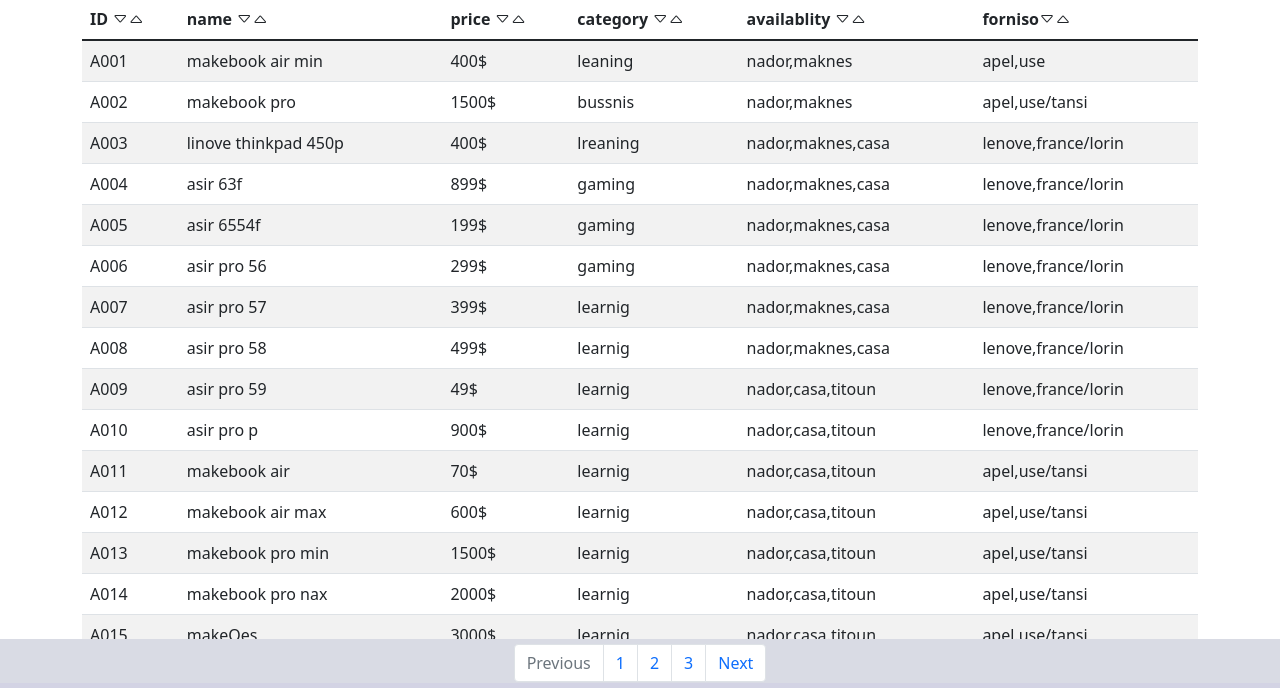
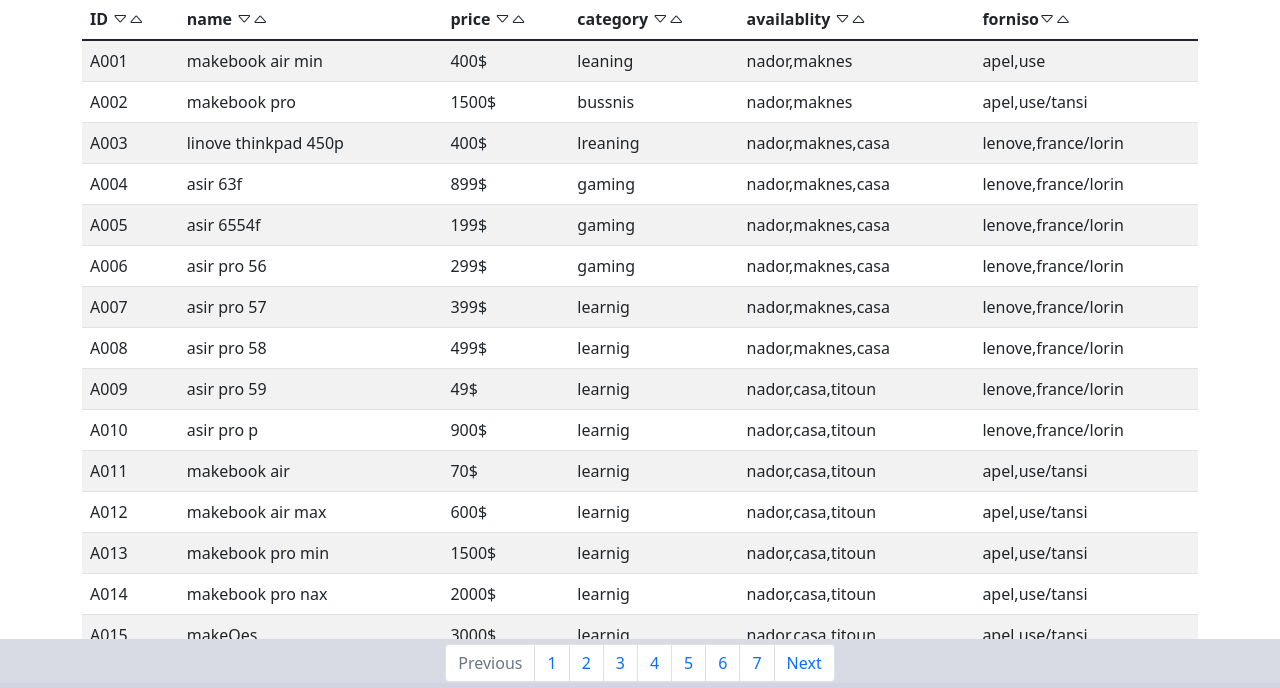
Before and after one commit to mr-dev-dragon/sorting-tabel-using-bootstrap-and-jqoury, a plain HTML site: page index.html in a window 1280 px wide. Shown: the part 57-745 px from the top of the page. Drawn offline with nearby package versions, Linux system fonts and the light colour scheme.

Commit message:
Update index.html

```diff
--- a/index.html
+++ b/index.html
@@ -1,6 +1,4 @@
-
-
- <!DOCTYPE html>
+<!DOCTYPE html>
 <head>
   <title>solilab</title>
   <meta name="viewport" content="width=device-width, initial-scale=1.0" />
@@ -10,7 +8,6 @@
   <link href="https://cdn.jsdelivr.net/npm/bootstrap@5.1.3/dist/css/bootstrap.min.css" rel="stylesheet" integrity="sha38#-1BmE#kWBq78iYhFldvKuhfTAU6auU8tT9#WrHftjDbrCEXSU1oBoqyl2QvZ6jIW3" crossorigin="anonymous">
   <link rel="shortcut icon" href="/img/bar.svg" type="image/x-icon">
 </head>
-
 <body>
   <header >
     <nav class="navbar navbar-light nav0 ">
@@ -24,16 +21,7 @@
       </div>
     </nav>
   </header>
-
-
-
-
-
-
-
-
   <main class="container">
-
   <table class=" container table table-striped">
     <thead>
       <tr>
@@ -55,39 +43,24 @@
         <a  id =" pre" class="page-link" href="#" tabindex="-1" aria-disabled="true">Previous</a>
       </li>
       <li id ="a-1" class="page-item"><a class="page-link" href="#">1</a></li>
-      <li id ="a-2" class="page-item"><a class="page-link" href="#c-15">2</a></li>
-      <li id ="a-3" class="page-item"><a class="page-link" href="#c-30">3</a></li>
+      <li id ="a-2" class="page-item"><a class="page-link" href="#c-18">2</a></li>
+      <li id ="a-3" class="page-item"><a class="page-link" href="#c-38">3</a></li>
+      <li id ="a-2" class="page-item"><a class="page-link" href="#c-58">4</a></li>
+      <li id ="a-3" class="page-item"><a class="page-link" href="#c-78">5</a></li>
+      <li id ="a-2" class="page-item"><a class="page-link" href="#c-98">6</a></li>
+      <li id ="a-3" class="page-item"><a class="page-link" href="#c-118">7</a></li>
       <li class="page-item">
         <a id =" next" class="page-link" href="#">Next</a>
       </li>
     </ul>
   </nav>
-
-
-
-
-
-
 <footer class=" footer">
-
   <p> <i class="bi bi-bar-chart-steps"></i> solilab &copy; 2022 by Ahmed Aoulad Amar, Inc. &middot;
      <a href="https://github.com/Ahmed-Aoulad-Amar">
        <i class="bi-github" role="img" aria-label="GitHub"></i>
        github
     </a>
 </footer>
-
-
-
-
-
-
-
-
-
-
-
-
   <script src="$.js"></script>
   <script src="https://cdn.jsdelivr.net/npm/bootstrap@5.1.3/dist/js/bootstrap.bundle.min.js" integrity="sha38#-ka7Sk0Gln#gmtz2MlQnikT1wXgYsOg+OMhuP+IlRH9sENBO0LRn5q+8nbTov#+1p" crossorigin="anonymous"></script>
   <script src="pro.js"></script>
```
